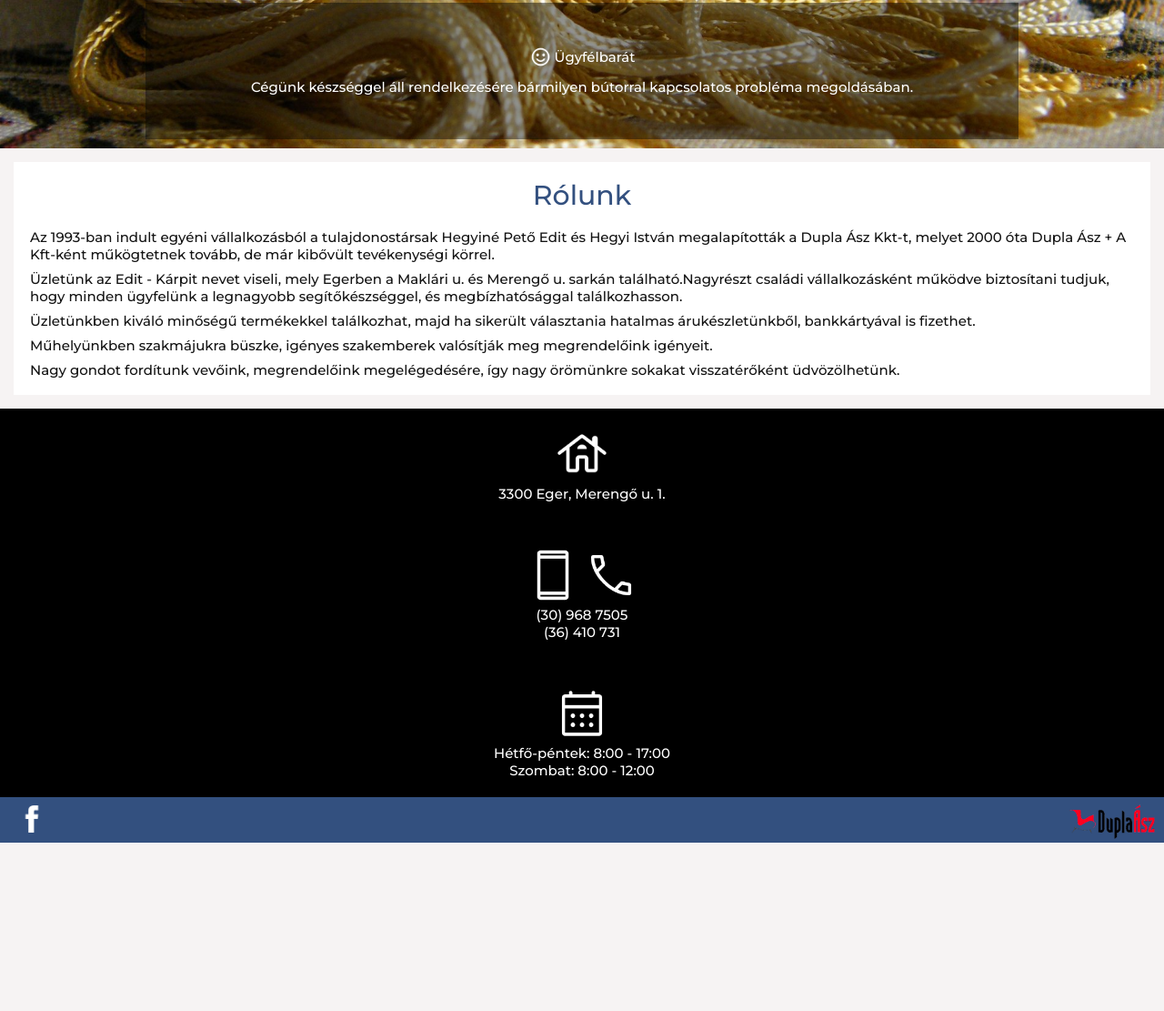
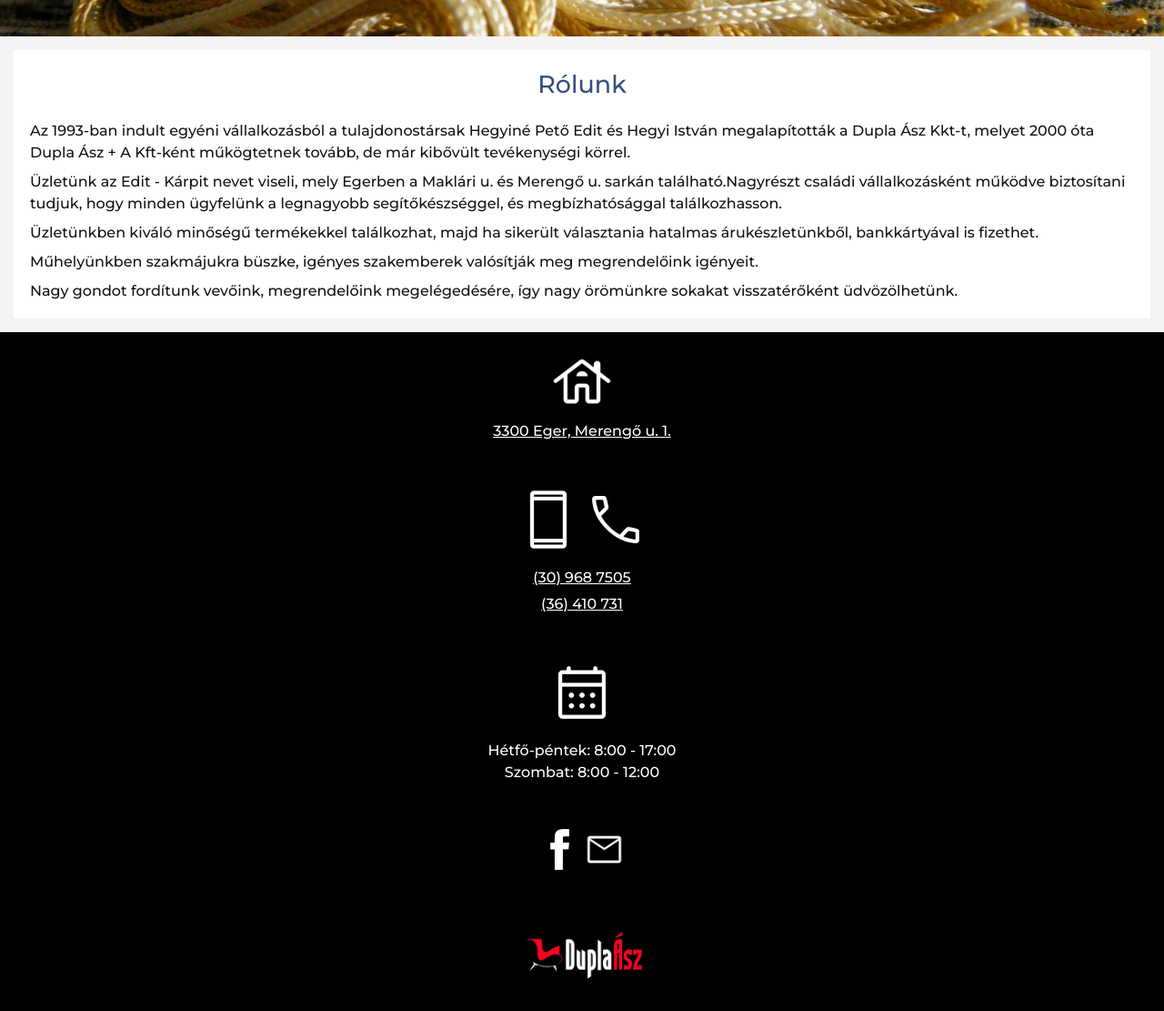
Before and after one commit to mtlevi700/duplaaszteszt, a plain HTML site: page index.html in a window 1280 px wide. Shown: the part 918-2029 px from the top of the page at 91% size. Before the commit the page ends 1844 px from the top, so only its background shows below. Drawn offline with nearby package versions, Linux system fonts and the light colour scheme.

Commit message:
finished main page test

```diff
--- a/index.html
+++ b/index.html
@@ -106,26 +106,29 @@
     <footer>
         <div class="info">
             <div class = "maps">
-                <img src="images/footer/info/house.png" alt="house">
+                <img class="big house" src="images/footer/info/house.png" alt="house">
                 <a href="https://maps.app.goo.gl/CNCYYtkZLAMWJyeZ8"><p>3300 Eger, Merengő u. 1.</p></a>
             </div>
             <div class = "contact">
-                <img src="images/footer/info/smartphone.png" alt="mobile">
-                <img src="images/footer/info/call.png" alt="call">
-                <p><a href="tel:+36309687505">(30) 968 7505</a></p>
+                <img class="big" src="images/footer/info/smartphone.png" alt="mobile">
+                <img class="big" src="images/footer/info/call.png" alt="call">
+                <p class="upper"><a href="tel:+36309687505">(30) 968 7505</a></p>
                 <p><a href="tel:+3636410731">(36) 410 731</a></p>
             </div>
             <div class="opening">
-                <img src="images/footer/info/calendar.png" alt="calendar">
+                <img class="big" src="images/footer/info/calendar.png" alt="calendar">
                 <p>Hétfő-péntek: 8:00 - 17:00</p>
                 <p>Szombat: 8:00 - 12:00</p>
             </div>
-
-
+            <div class="social">
+                <a href="https://facebook.com"><img class ="small" src="images/footer/info/fb.png" alt="FB"></a>
+                <a href="mailto:someone@example.com"><img class ="small" src="images/footer/info/mail.png" alt="mail"></a>
+            </div>
+            <img class = "white logo" src="images/footer/info/white_logo.png" alt="white logo">
         </div>
         <div class = "bottom">
-            <a class ="fb" href="https://facebook.com"><img src="images/footer/bottom/fb.png" alt="FB"></a>
-            <img class = "logo" src="images/header/header_logo.png" alt="logo">
+            <a class ="fb" href="https://facebook.com"><img src="images/footer/info/fb.png" alt="FB"></a>
+            <img class = " logo" src="images/header/header_logo.png" alt="logo">
         </div>
 
     </footer>
--- a/style.css
+++ b/style.css
@@ -6,20 +6,21 @@
   font-optical-sizing: auto;
   font-weight: 450;
   font-style: normal;
+
 }
 
 *{
     margin: 0;
     box-sizing: border-box;
     scroll-behavior: smooth;
-    font-family: 'Oswald';
-    font-size: 15px;
-
+    font-size: 16px;
+    line-height: 1.5;
     font-family: "Montserrat", serif;
     font-optical-sizing: auto;
     font-weight: 450;
     font-style: normal;
     }
+
 body{
     background-color: #f6f3f3;
 }
@@ -225,7 +226,7 @@ main{
 .paragraphbox h1{
     text-align: center;
     margin-bottom: 10px;
-    font-size: 30px;
+    font-size: 27px;
     color: rgb(51, 80, 127);
     font-weight: 500;
 }
@@ -255,14 +256,13 @@ main{
     background-size: cover;
     gap: 10px;
     text-align: center;
-    min-width: 250px;
 
 }
 
 .prof {
     margin: 10px 0; /* according to gap (same or twice the amount) */
     width: 75%;
-    min-width: 250px;
+
     /* csak gépre
     background-image: url('images/index_html/static_background/bg_mid.jpg');
     background-attachment: fixed;
@@ -278,7 +278,7 @@ main{
     flex-direction: column;
     background-color: rgba(0, 0, 0, 0.43);
     padding: 10px;
-    min-height:150px;
+    min-height:200px;
 }
 .prof img{
     height: 25px;
@@ -311,38 +311,63 @@ main{
     background-color: black;
 
 }
-.maps, .contact, .opening{
+.info img{
+    padding-bottom: 10px;
+}
+.house{
+    padding-bottom: 0 !important;
+}
+.big{
+    min-width: 40px;
+    width: 14vw;
+    max-width: 70px;
+}
+.small{
+    min-width: 30px;
+    width: 7vw;
+    max-width: 45px;
+    padding-bottom: 0 !important;
+}
+
+.contact .upper{
+    margin-bottom: 5px;
+}
+
+.info a{
+
+    color:white;
+}
 
 
-}
-.info img{
-    height: 60px;
-    width: auto;
-}
-.info a{
-    text-decoration: none;
-    color:white;
-}
-.info iframe{
-    width: 75%;
-}
 footer .bottom{
     display: flex;
+    display: none;
     justify-content: space-between;
     align-items: center;
     height: 50px;
     background-color: rgb(51, 80, 127);
 }
-footer .fb img{
+.info .white{
+    width: 30vw;
+    min-width: 111.19px;
+    max-width: 155px;
+
+}
+/* footer .fb img{
     margin-left: 20px;
     margin-top: 3px;
     height: 30px;
-}
+} */
 
 @media only screen and (min-width: 600px) {
     /* tablet */
     .slick-slide {
         margin: auto 5px;
     }
-
+    .profbox{
+        height: 30vw;
+        flex-direction: row;
+        gap: 20px;
+        min-width: 200px;
+    }
 }
```
Also changed, not shown: images/footer/info/fb.png (renamed from images/footer/bottom/fb.png), images/footer/info/mail.png (added), images/footer/info/white_logo.png (added), images/header/forward_gray_2.png (added), images/header/forward_red.png (added).
